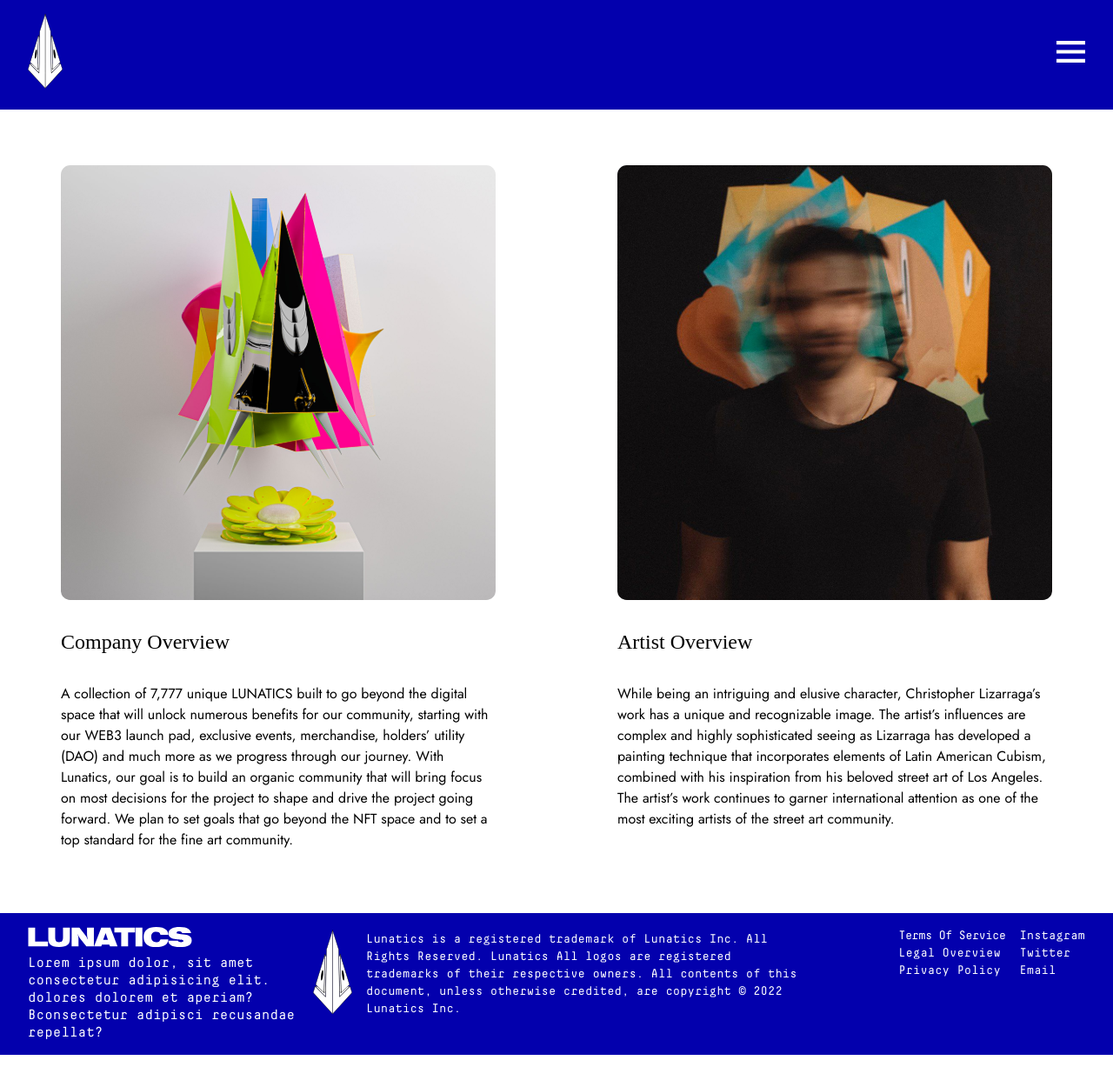
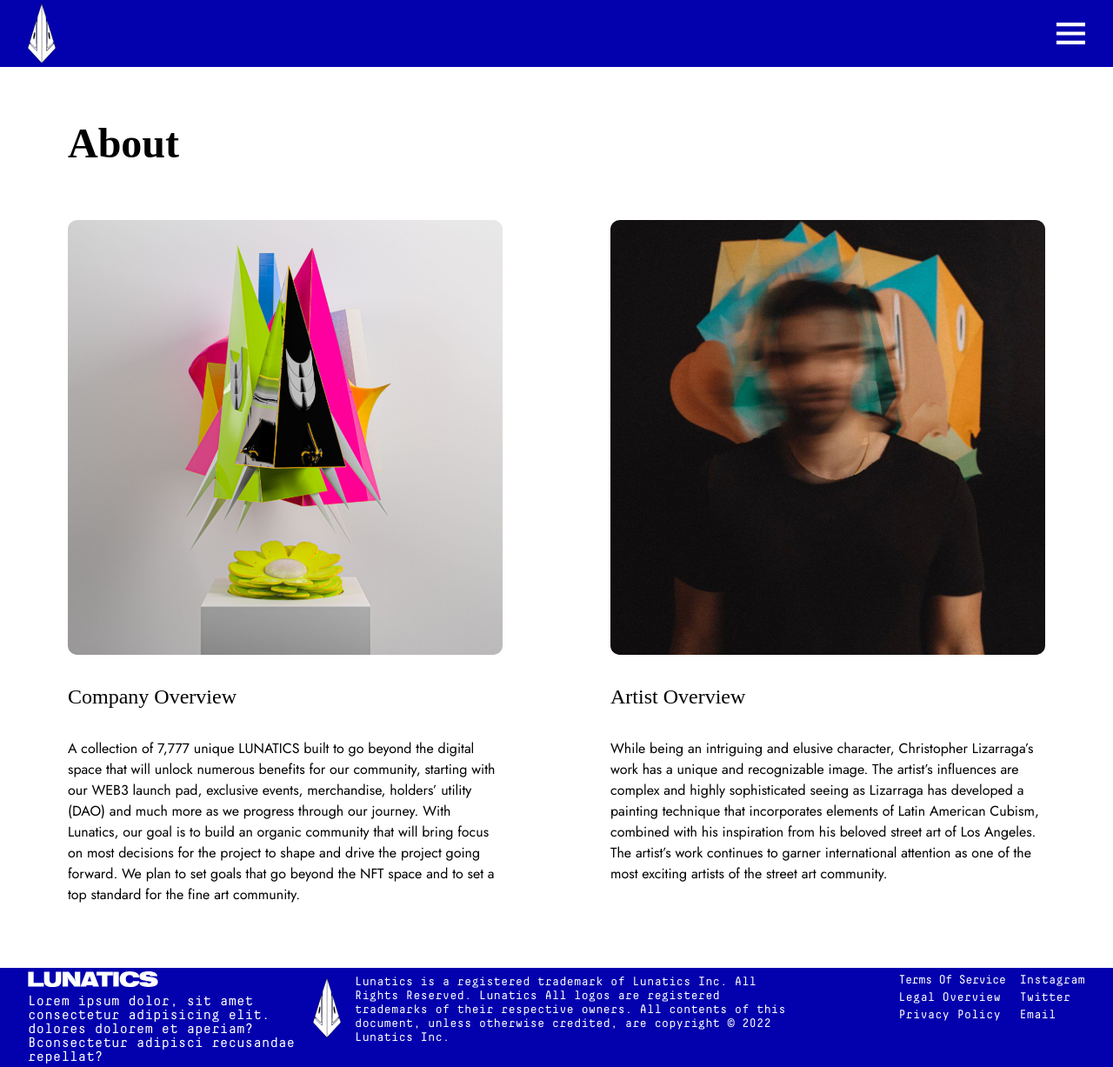
Before and after one commit to asfand687/lunatics-nft, a React (Create React App) app: page /about in a window 1280 px wide. Shown: the whole page at 87% size. Built offline with nearby package versions, Linux system fonts and the light colour scheme; a web font is replaced by a local one.

Commit message:
reduced footer and nav, made other changes to the layout

```diff
--- a/src/components/AboutHero.jsx
+++ b/src/components/AboutHero.jsx
@@ -4,7 +4,14 @@ import HeroImg from '../assets/about-002.svg'
 
 const AboutHero = () => {
   return (
-    <section className="w-full py-16 lg:max-w-[1450px] 2xl:max-w-full px-4 mx-auto flex flex-col lg:flex-row justify-between mb-2 min-h-[62vh] lg:gap-x-8">
+    <section className="w-full pb-16 lg:max-w-[1450px] 2xl:max-w-full px-4 mx-auto mb-2">
+      <div className="flex">
+        <article className='flex-1'>
+          <h1 className="font-muse text-5xl py-6 md:py-16 font-bold max-w-[500px] mx-auto">About</h1>
+        </article>
+        <article className='flex-1 hidden md:block'></article>
+      </div>
+      <div className="flex flex-col lg:flex-row">
         <article className="flex-1">
           <div className="max-w-[500px] mx-auto">
             <img src={HeroImg} alt="Company Overview" />
@@ -23,6 +30,7 @@ const AboutHero = () => {
             </p>
           </div>
         </article>
+      </div>
     </section>
   )
 }
--- a/src/components/Footer.jsx
+++ b/src/components/Footer.jsx
@@ -7,16 +7,16 @@ import Lunatics from '../assets/lunatics-sticker.svg'
 
 const Footer = () => {
   return (
-    <footer className="bg-[#0300AD] text-white py-4 text-sm">
+    <footer className="bg-[#0300AD] text-white py-1 text-sm">
       <div className="w-full px-4 lg:px-8 mx-auto flex flex-col md:flex-row md:justify-between md:items-start">
         <article className="hidden md:flex flex-1 flex-col  md:max-w-[380px] text-base">
-          <img className="w-[189px]" src={Lunatics} alt="Lunatics" />
-          <p className="text-base font-light pt-2 leading-5">Lorem ipsum dolor, sit amet consectetur adipisicing elit. dolores dolorem et aperiam? Bconsectetur adipisci recusandae repellat?</p>
+          <img className="w-[150px]" src={Lunatics} alt="Lunatics" />
+          <p className="text-base font-light pt-2 leading-4">Lorem ipsum dolor, sit amet consectetur adipisicing elit. dolores dolorem et aperiam? Bconsectetur adipisci recusandae repellat?</p>
         </article>
 
         <article className="w-full flex lg:space-x-4 md:max-w-[560px] 2xl:max-w-[750px] text-left">
-          <img className="md:mx-auto" src={Logo} alt="logo white" />
-          <p className="leading-5 font-light hidden md:block pt-1">Lunatics is a registered trademark of Lunatics Inc. All Rights Reserved. Lunatics All logos are registered trademarks of their respective owners. All contents of this document, unless otherwise credited, are copyright © 2022 Lunatics Inc.</p>
+          <img className="md:mx-auto w-8" src={Logo} alt="logo white" />
+          <p className="leading-4 font-light hidden md:block pt-1">Lunatics is a registered trademark of Lunatics Inc. All Rights Reserved. Lunatics All logos are registered trademarks of their respective owners. All contents of this document, unless otherwise credited, are copyright © 2022 Lunatics Inc.</p>
         </article>
 
         <article className="flex-1 md:flex md:max-w-[350px] justify-end md:space-x-4">
--- a/src/components/Navbar.jsx
+++ b/src/components/Navbar.jsx
@@ -8,9 +8,9 @@ const Navbar = ({ classes }) => {
   const [showDrawer, setShowDrawer] = useState(false)
   return (
     <nav className={`${classes}`}>
-      <section className="lg:text-white px-4 lg:px-8 flex justify-between items-center mb-2">
+      <section className="lg:text-white px-4 lg:px-8 flex justify-between items-center">
         <div className="flex relative z-50 justify-between items-center md:block">
-          <Link to="/"><img className="w-10" src={Logo} alt="logo" /></Link>
+          <Link to="/"><img className="w-8" src={Logo} alt="logo" /></Link>
         </div>
         <div className="relative z-50" onClick={() => setShowDrawer(!showDrawer)}><Hamburger className="cursor-pointer" src={Hamburger} alt="Hamburger icon" /></div>
       </section>
--- a/src/components/Phases.jsx
+++ b/src/components/Phases.jsx
@@ -13,7 +13,7 @@ const Phases = () => {
           <div className=" py-2 space-y-10 h-full">
             <article>
               <h2 className="text-2xl font-bold pb-6 lg:hidden block">Phase 1</h2>
-              <h2 className="text-muse text-base lg:text-3xl font-normal pb-8">Off The Walls</h2>
+              <h2 className="text-muse text-xl lg:text-3xl font-normal pb-8">Off The Walls</h2>
               <p className="text-base lg:text-lg  leading-9 tracking-[-1.5%]">
                 Plan and collaborate using strategic partnerships with distinguished person-
                 alities across many avenues including trusted individuals within the NFT community, celebrities, artists, influencers and other NFT projects.
@@ -21,14 +21,14 @@ const Phases = () => {
             </article>
 
             <article>
-              <h2 className="text-muse text-base lg:text-3xl font-normal pb-8">LUNATICS Store</h2>
+              <h2 className="text-muse text-xl lg:text-3xl font-normal pb-8">LUNATICS Store</h2>
               <p className="text-base lg:text-lg  leading-9 tracking-[-1.5%]">
                 Signature Lunatics merchandise to be launched for our community, pre-mint. This merchandise brings utility to 1,000 lucky participants to gain VIP whitelist access through the purchase of merchandise. Profits to be allocated to community wallet pre-mint.
               </p>
             </article>
 
             <article>
-              <h2 className="text-muse text-base lg:text-3xl font-normal pb-8">3D Collectibles</h2>
+              <h2 className="text-muse text-xl lg:text-3xl font-normal pb-8">3D Collectibles</h2>
               <p className="text-base lg:text-lg  leading-9 tracking-[-1.5%]">
                 Fine art is incredible. Why not have something to physically show off? Our
                 community will have a say which LUNATICS come to life. We will have regular drops with each collection being limited to increase its value and uniqueness for our community members.
@@ -45,21 +45,21 @@ const Phases = () => {
           <div className="py-2 lg:border-x lg:px-6 lg:h-[1064px] lg:border-[#0300AD] space-y-10">
             <article>
               <h2 className="text-2xl font-bold pb-6 lg:hidden block">Phase 2</h2>
-              <h2 className="text-muse text-base lg:text-3xl font-normal pb-8">Gen 2 Collection Utility</h2>
+              <h2 className="text-muse text-xl lg:text-3xl font-normal pb-8">Gen 2 Collection Utility</h2>
               <p className="text-base lg:text-lg  leading-9 tracking-[-1.5%]">
                 Our next collection drop will be HUGE! All of our holders will have early whitelist spots and FREE NFTs for this collection. You don’t want to miss this.
               </p>
             </article>
 
             <article>
-              <h2 className="text-muse text-base lg:text-3xl font-normal pb-8">Launchpad</h2>
+              <h2 className="text-muse text-xl lg:text-3xl font-normal pb-8">Launchpad</h2>
               <p className="text-base lg:text-lg  leading-9 tracking-[-1.5%]">
                 LUNATICS holders will gain early access to new and upcoming NFT projects, Whitelist spots, even free NFT airdrops. Depending on the upcoming NFT projects we have coming, this may be a monthly, or even a weekly event!
               </p>
             </article>
 
             <article>
-              <h2 className="text-muse text-base lg:text-3xl font-normal pb-8">Event Access</h2>
+              <h2 className="text-muse text-xl lg:text-3xl font-normal pb-8">Event Access</h2>
               <p className="text-base lg:text-lg  leading-9 tracking-[-1.5%]">
                 We believe that we have something special when it comes to our art and utilities, and we hope to bridge the gap between both WEB2 and WEB3 art communities. How will we do so? By hosting exclusive events with some of the world’s most talented artists, musicians, and personalities – all exclusively and complimentary to our holders.
               </p>
@@ -75,21 +75,21 @@ const Phases = () => {
           <div className="py-2 space-y-10">
             <article>
               <h2 className="text-2xl font-bold pb-6 lg:hidden block">Phase 3</h2>
-              <h2 className="text-muse text-base lg:text-3xl font-normal pb-8">Lunatics Dao</h2>
+              <h2 className="text-muse text-xl lg:text-3xl font-normal pb-8">Lunatics Dao</h2>
               <p className="text-base lg:text-lg  leading-9 tracking-[-1.5%]">
                 The Lunatics DAO will be curated and developed to allow our new community on deciding the direction of the Lunatics, its ecosystem, and its future to continue developing the WEB3 and NFT industry. A decided secondary sales percentage will go into the community vault which will be used in any area the DAO sees fit to continue expanding the Lunatics. Each Lunatics holder will be granted voting power within the ecosystem, allowing for a truly decentralized project.
               </p>
             </article>
 
             <article>
-              <h2 className="text-muse text-base lg:text-3xl font-normal pb-8">World Of Metaverse</h2>
+              <h2 className="text-muse text-xl lg:text-3xl font-normal pb-8">World Of Metaverse</h2>
               <p className="text-base lg:text-lg  leading-9 tracking-[-1.5%]">
                 Lunatics will shift itself into the Metaverse developing an art museum of its own. The museum is set to host and collaborate with major brand names, artists and even NFT projects. The best part? Passive income for ALL Lunatics’ holders as we navigate advertising revenue and admission fees for the museum.
               </p>
             </article>
 
             <article>
-              <h2 className="text-muse text-base lg:text-3xl font-normal pb-8">$FAMM</h2>
+              <h2 className="text-muse text-xl lg:text-3xl font-normal pb-8">$FAMM</h2>
               <p className="text-base lg:text-lg  leading-9 tracking-[-1.5%]">
                 Creation of the $FAMM (Fine Art Museum Of The Metaverse) governance token for staking. Your native governance tokens could be used for attributes in our World of Metaverse, swap $FAMM for ETH or use it to purchase from our store.
               </p>
--- a/src/components/TeamSection.jsx
+++ b/src/components/TeamSection.jsx
@@ -46,7 +46,8 @@ const teamData = [
 
 const TeamSection = () => {
   return (
-    <section className="w-full space-y-24 pt-16 pb-32 lg:max-w-[1300px] 2xl:max-w-full px-4 lg:px-8 mx-auto">
+    <section className="w-full space-y-24 pt-16 pb-32 lg:max-w-[1450px] 2xl:max-w-full px-4 lg:px-8 mx-auto">
+      <h1 className="font-muse text-5xl py-6 font-bold">Meet The Team</h1>
       {
         teamData.map(team => (
           <TeamMember
--- a/src/pages/About.jsx
+++ b/src/pages/About.jsx
@@ -5,7 +5,7 @@ import Navbar from '../components/Navbar'
 const About = () => {
   return (
     <section>
-      <Navbar classes="w-full py-4 bg-[#0300AD]" />
+      <Navbar classes="w-full py-1 bg-[#0300AD]" />
       <AboutHero />
     </section>
 
--- a/src/pages/Faq.jsx
+++ b/src/pages/Faq.jsx
@@ -8,41 +8,45 @@ import { ReactComponent as FAQ05 } from '../assets/faq-marker005.svg'
 const Faq = () => {
 
   return (
-    <>
-      <Navbar classes="w-full py-4 bg-[#0300AD]" />
+    <div className="overflow-x-hidden">
+      <Navbar classes="w-full py-1 bg-[#0300AD]" />
       <div className="w-full pt-16 pb-32 lg:max-w-[1450px] 2xl:max-w-full px-4 lg:px-8 mx-auto font-muse space-y-14">
-        <article className="flex flex-col lg:flex-row lg:gap-x-8 lg:items-end">
+        <div className="flex justify-center">
+          <h1 className="font-muse text-5xl py-6 font-bold">FAQ</h1>
+          <div className='w-[950px] hidden md:block'></div>
+        </div>
+        <article className="flex flex-col lg:flex-row lg:justify-center lg:gap-x-8 lg:items-end">
           <FAQ01 />
           <p className="text-lg max-w-[950px]">
             Lorem ipsum dolor sit amet, consectetur adipiscing elit. Sit eget elementum arcu, purus in at. Tellus sed feugiat enim, eget porta est dui. Vel in sit arcu nec quis eu. Amet lacus, ornare massa et orci. Morbi blandit diam nisl tempor rhoncus elit malesuada.
           </p>
         </article>
-        <article className="flex flex-col lg:flex-row lg:gap-x-8 lg:items-end">
+        <article className="flex flex-col lg:flex-row lg:justify-center lg:gap-x-8 lg:items-end">
           <FAQ02 />
           <p className="text-lg max-w-[950px]">
             Lorem ipsum dolor sit amet, consectetur adipiscing elit. Sit eget elementum arcu, purus in at. Tellus sed feugiat enim, eget porta est dui. Vel in sit arcu nec quis eu. Amet lacus, ornare massa et orci. Morbi blandit diam nisl tempor rhoncus elit malesuada.
           </p>
         </article>
-        <article className="flex flex-col lg:flex-row lg:gap-x-8 lg:items-end">
+        <article className="flex flex-col lg:flex-row lg:justify-center lg:gap-x-8 lg:items-end">
           <FAQ03 />
           <p className="text-lg max-w-[950px]">
             Lorem ipsum dolor sit amet, consectetur adipiscing elit. Sit eget elementum arcu, purus in at. Tellus sed feugiat enim, eget porta est dui. Vel in sit arcu nec quis eu. Amet lacus, ornare massa et orci. Morbi blandit diam nisl tempor rhoncus elit malesuada.
           </p>
         </article>
-        <article className="flex flex-col lg:flex-row lg:gap-x-8 lg:items-end">
+        <article className="flex flex-col lg:flex-row lg:justify-center lg:gap-x-8 lg:items-end">
           <FAQ04 />
           <p className="text-lg max-w-[950px]">
             Lorem ipsum dolor sit amet, consectetur adipiscing elit. Sit eget elementum arcu, purus in at. Tellus sed feugiat enim, eget porta est dui. Vel in sit arcu nec quis eu. Amet lacus, ornare massa et orci. Morbi blandit diam nisl tempor rhoncus elit malesuada.
           </p>
         </article>
-        <article className="flex flex-col lg:flex-row lg:gap-x-8 lg:items-end">
+        <article className="flex flex-col lg:flex-row lg:justify-center lg:gap-x-8 lg:items-end">
           <FAQ05 />
           <p className="text-lg max-w-[950px]">
             Lorem ipsum dolor sit amet, consectetur adipiscing elit. Sit eget elementum arcu, purus in at. Tellus sed feugiat enim, eget porta est dui. Vel in sit arcu nec quis eu. Amet lacus, ornare massa et orci. Morbi blandit diam nisl tempor rhoncus elit malesuada.
           </p>
         </article>
       </div>
-    </>
+    </div>
   )
 }
 
--- a/src/pages/Roadmap.jsx
+++ b/src/pages/Roadmap.jsx
@@ -5,7 +5,7 @@ import Phases from '../components/Phases'
 const Roadmap = () => {
   return (
     <section>
-      <Navbar classes="w-full py-4 bg-[#0300AD]" />
+      <Navbar classes="w-full py-1 bg-[#0300AD]" />
       <Phases />
     </section>
   )
--- a/src/pages/Team.jsx
+++ b/src/pages/Team.jsx
@@ -5,7 +5,7 @@ import TeamSection from '../components/TeamSection'
 const Team = () => {
   return (
     <div>
-      <Navbar classes="w-full py-4 bg-[#0300AD]" />
+      <Navbar classes="w-full py-1 bg-[#0300AD]" />
       <TeamSection />
     </div>
   )
```
Lines whose indentation alone changed are shown as unchanged.
